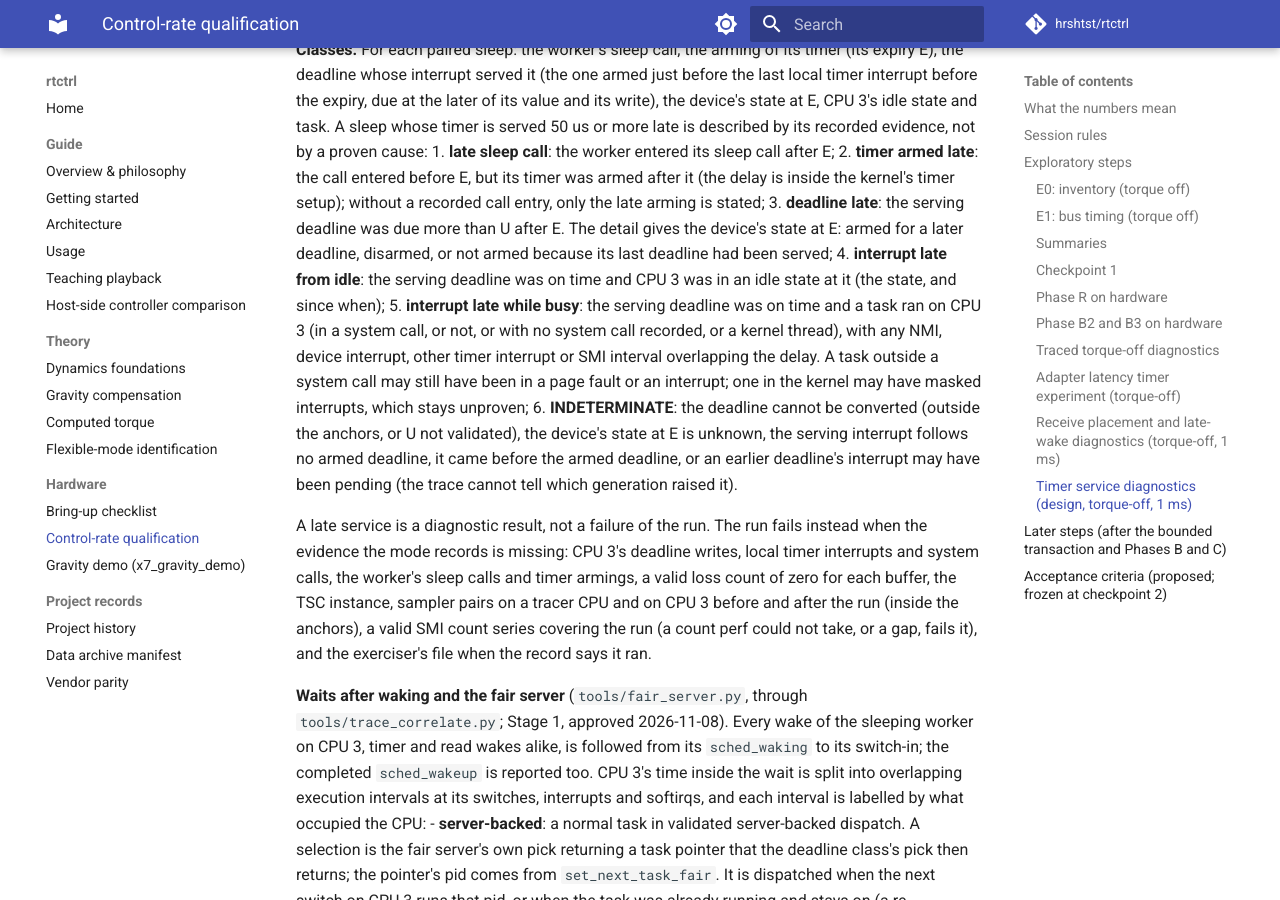
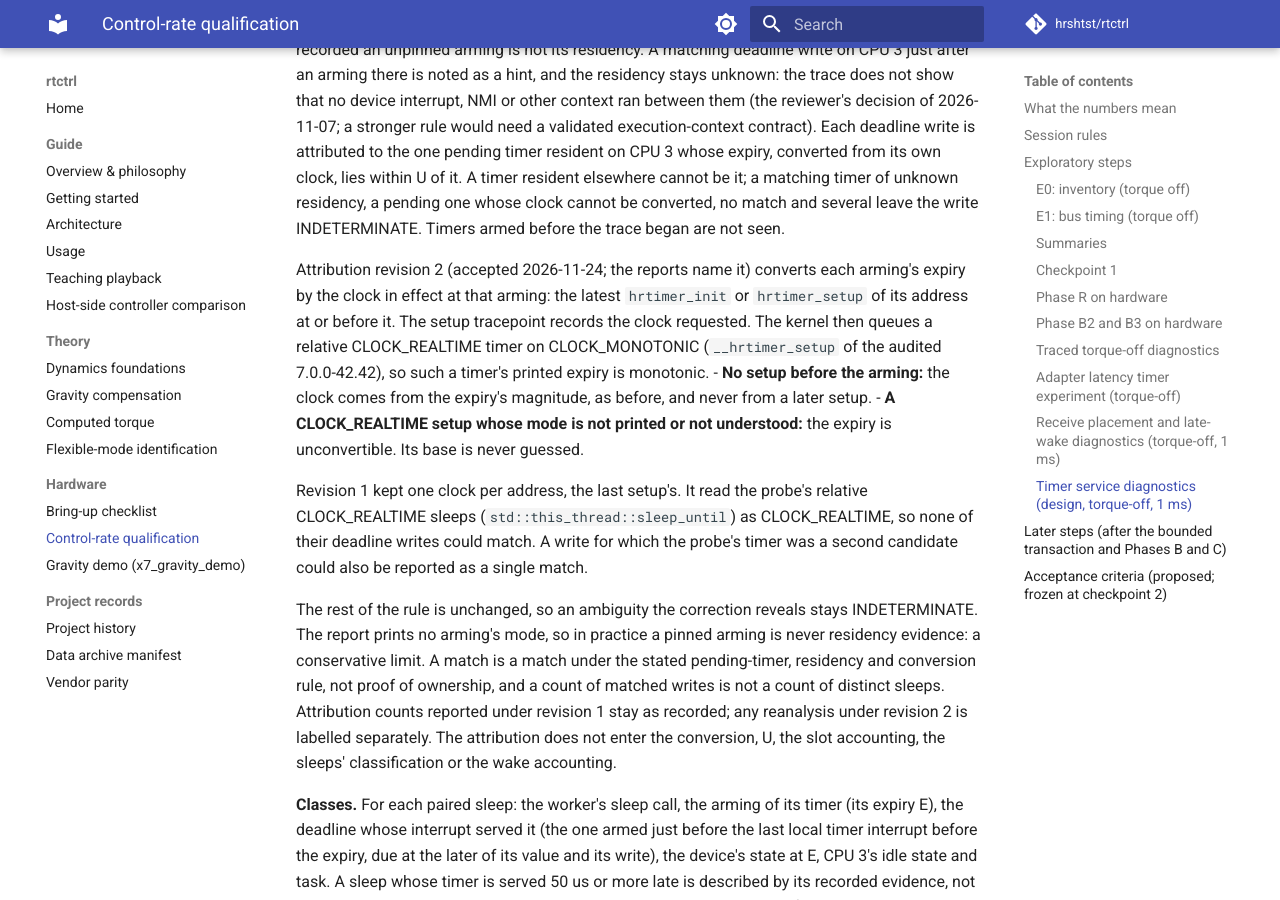
Before and after one commit to hrshtst/rtctrl, an MkDocs documentation site: the page built from docs/hardware/control-rate.md, in a window 1280 px wide and 900 px high, scrolled down 35141 px. Built offline with MkDocs 1.6.1 and Material for MkDocs 9.7.7, drawn with Linux system fonts in a browser that asks for light colours; comment, search, counter and statistics services are not loaded; some of the changed text lies outside the part shown.

Commit message:
docs(hardware): attribution revision 2 accepted; the reports name it
The review accepted the attribution correction (0e52cbf). The report's
attribution line drops "PROPOSED": it reads "attribution revision 2: each
arming's clock in effect". Only string literals change in the tools and
tests; clock alignment stays revision 55, and the conversion rule does not
change.

The attribution's description now states revision 2: each arming's expiry
converted by the setup in effect at it, a relative CLOCK_REALTIME timer
being on CLOCK_MONOTONIC as the audited kernel queues it; no setup before
the arming, the magnitude as before and never a later setup; a
CLOCK_REALTIME setup with no printed mode, unconvertible. It says what
revision 1 got wrong (the probe's relative CLOCK_REALTIME sleeps never
matched, and a write could be a false single match), that a revealed
ambiguity stays INDETERMINATE, that the absent arming mode is a
conservative residency limit, that a match is not ownership and matched
writes are not distinct sleeps, and that the attribution enters no other
result.

Attempt 28's record notes the audit and the acceptance. Revision 1's
31,892 / 28,099 stay as recorded; a separately labelled revision-2
reanalysis of invocation 3 follows, and its counts are recorded only with
it.

```diff
--- a/docs/hardware/control-rate.md
+++ b/docs/hardware/control-rate.md
@@ -569,6 +569,17 @@ the one current when the arming was traced, not necessarily the timer's
 owner, and the rule uses the overall U of 1,823 ns. No write is attributed
 to the probe's own sleep timer. An offline audit of the attribution rule
 is authorized; the rule is unchanged.
+
+**The attribution audit (2026-11-24).** The audit found the cause:
+attribution revision 1 read the probe's relative CLOCK_REALTIME sleeps in
+the wrong clock (the attribution's description, under the timer service
+diagnostics' design below). In this run, all 28,949 expired relative
+CLOCK_REALTIME timer generations ran on the monotonic base, as measured
+from each expiry against the trace clock. The review accepted attribution
+revision 2. The counts above are revision 1's and stay as recorded. A
+separately labelled revision-2 reanalysis of invocation 3 follows, and its
+counts are recorded only with it. They will be counts of writes, not of
+distinct sleeps. Nothing else in this analysis changes.
 
 No 1 kHz qualification follows. Invocation 3's exit 1 and STOP, and the
 missing invocation 4, stand. The analysis and its review are archived in
@@ -1688,6 +1699,33 @@ of unknown residency, a pending one whose clock cannot be converted, no
 match and several leave the write INDETERMINATE. Timers armed before the
 trace began are not seen.
 
+Attribution revision 2 (accepted 2026-11-24; the reports name it)
+converts each arming's expiry by the clock in effect at that arming: the
+latest `hrtimer_init` or `hrtimer_setup` of its address at or before it.
+The setup tracepoint records the clock requested. The kernel then queues a
+relative CLOCK_REALTIME timer on CLOCK_MONOTONIC (`__hrtimer_setup` of the
+audited 7.0.0-42.42), so such a timer's printed expiry is monotonic.
+- **No setup before the arming:** the clock comes from the expiry's
+  magnitude, as before, and never from a later setup.
+- **A CLOCK_REALTIME setup whose mode is not printed or not understood:**
+  the expiry is unconvertible. Its base is never guessed.
+
+Revision 1 kept one clock per address, the last setup's. It read the
+probe's relative CLOCK_REALTIME sleeps (`std::this_thread::sleep_until`) as
+CLOCK_REALTIME, so none of their deadline writes could match. A write for
+which the probe's timer was a second candidate could also be reported as a
+single match.
+
+The rest of the rule is unchanged, so an ambiguity the correction reveals
+stays INDETERMINATE. The report prints no arming's mode, so in practice a
+pinned arming is never residency evidence: a conservative limit. A match is
+a match under the stated pending-timer, residency and conversion rule, not
+proof of ownership, and a count of matched writes is not a count of
+distinct sleeps. Attribution counts reported under revision 1 stay as
+recorded; any reanalysis under revision 2 is labelled separately. The
+attribution does not enter the conversion, U, the slot accounting, the
+sleeps' classification or the wake accounting.
+
 **Classes.** For each paired sleep: the worker's sleep call, the arming of
 its timer (its expiry E), the deadline whose interrupt served it (the one
 armed just before the last local timer interrupt before the expiry, due at
```
Also changed, not shown: docs/records/history.md (+8 -0 lines), 2 other files.
